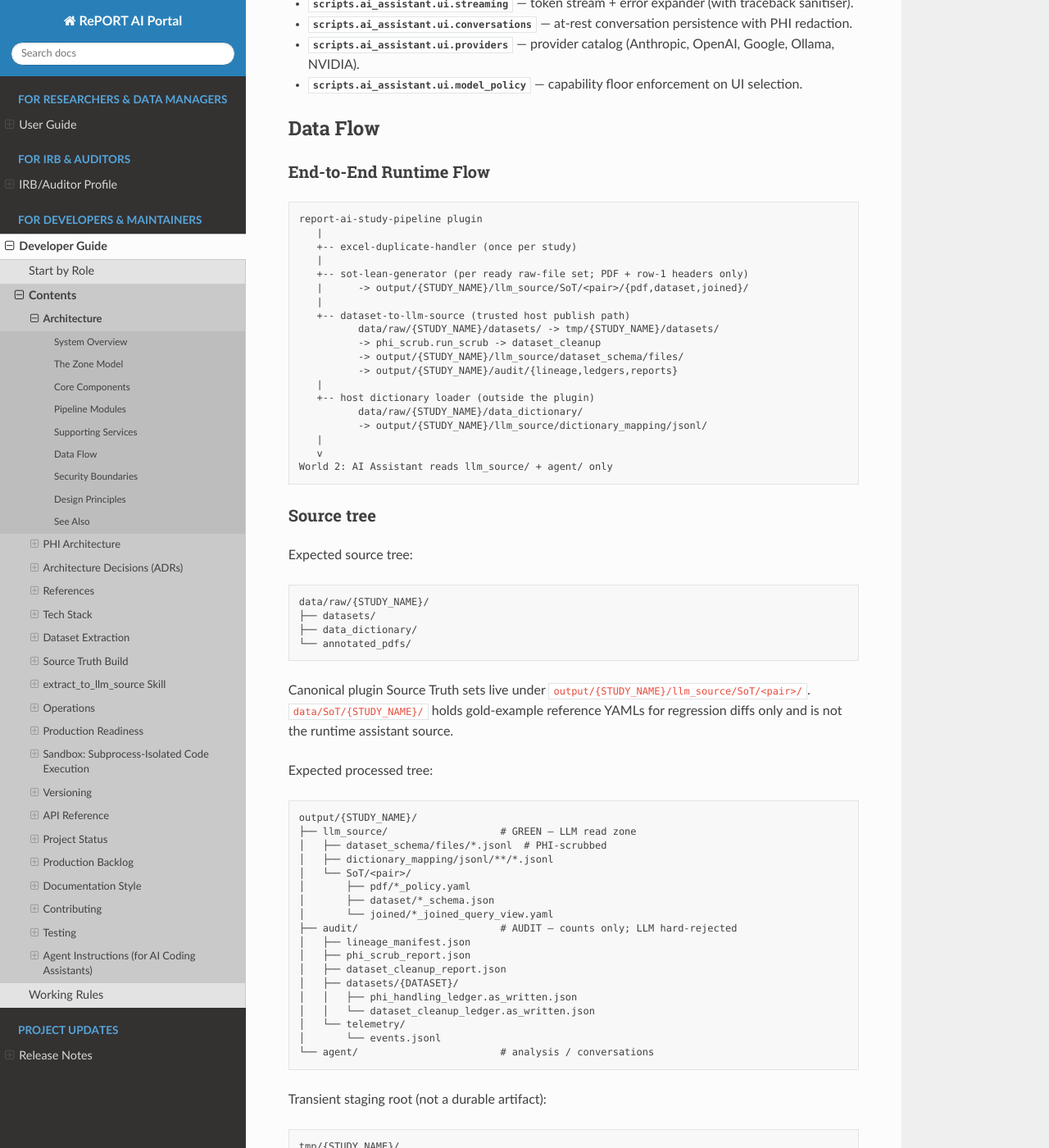
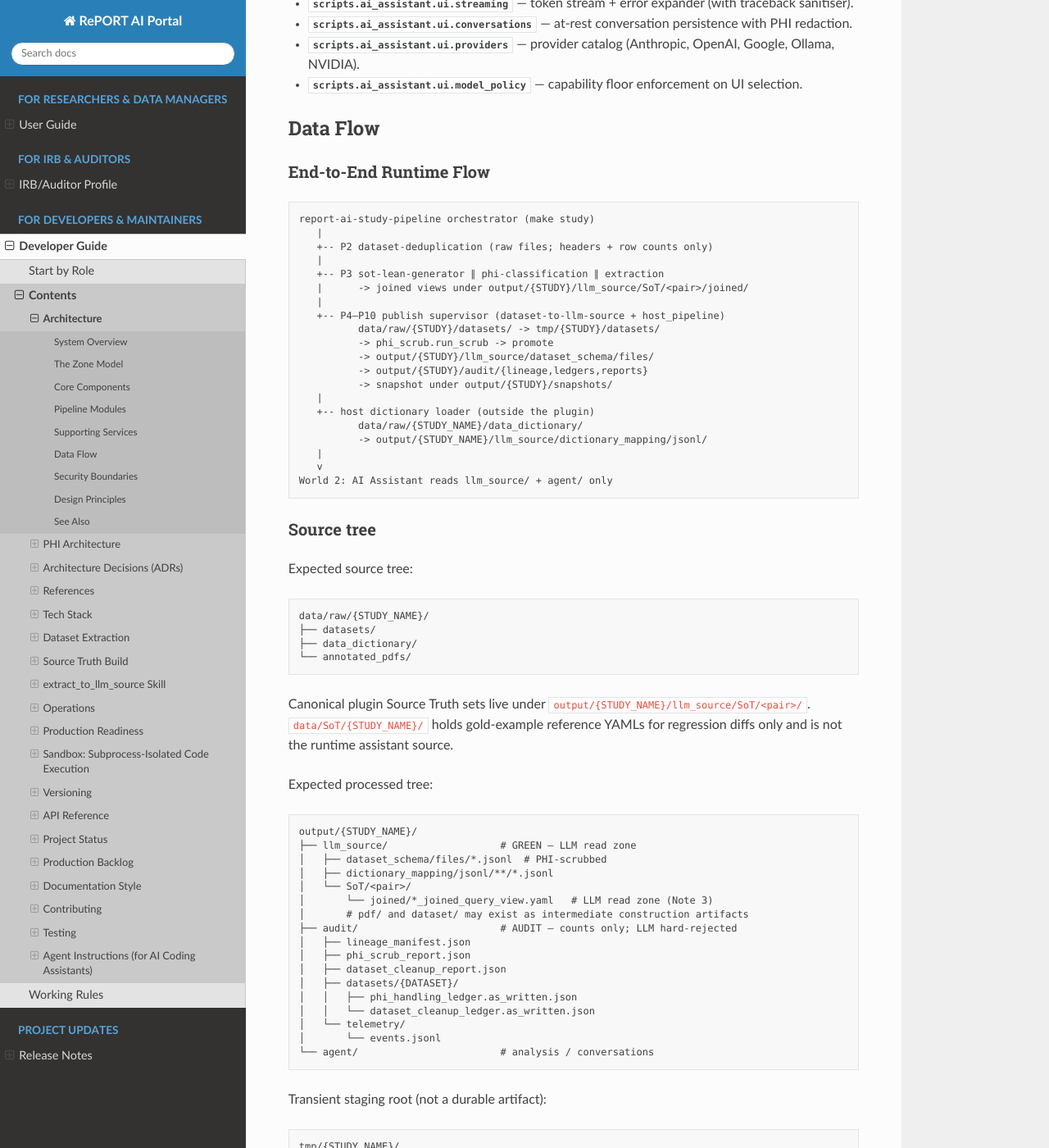
Before and after one commit to solomonsjoseph/RePORT-AI-Portal, a Sphinx documentation site: the page built from docs/sphinx/developer_guide/architecture.rst, in a window 1280 px wide and 1400 px high, scrolled down 7659 px. Shown: the whole window at 82% size. Built offline with Sphinx 7.4.7 and the Read the Docs theme 3.1.0, drawn with Linux system fonts in a browser that asks for light colours; some of the changed text lies outside the part shown.

Commit message:
docs(alignment): sync dedup SKILL and sphinx with Note 3/4/18
Final loop pass: dataset-deduplication SKILL matches raw_file_dedup; sphinx
guides describe 10-phase orchestrator and joined-view-only LLM SoT access.

Co-authored-by: Cursor <cursoragent@cursor.com>

```diff
--- a/docs/sphinx/developer_guide/architecture.rst
+++ b/docs/sphinx/developer_guide/architecture.rst
@@ -119,13 +119,13 @@ source-truth build steps run.
 Pipeline Modules
 ----------------
 
-The plugin workflow is the active study-preparation coordinator:
+The plugin workflow is the active study-preparation coordinator
+(``make study STUDY=<name>`` — 10 phases):
 
-1. ``excel-duplicate-handler`` runs once per study.
-2. ``sot-lean-generator`` runs per raw-file set and may fan out across
-   independent sets.
-3. ``dataset-to-llm-source`` publishes PHI-safe dataset JSONL through the
-   host repo's lock-aware CLI and verifier.
+1. ``dataset-deduplication`` (phase 2 — raw-file tiers, Note 4).
+2. ``sot-lean-generator`` ∥ ``phi-classification`` ∥ extraction (phase 3).
+3. ``phi-scrubbing`` → audit verification → PHI guard gate → promote →
+   snapshot (phases 4–10 via the publish supervisor and orchestrator).
 
 The data dictionary is intentionally outside the plugin. It stays in
 ``main.py`` / ``scripts.extraction.load_dictionary`` and publishes dictionary
@@ -220,12 +220,10 @@ Source-Truth Set Creation (sot-lean-generator skill)
 ~~~~~~~~~~~~~~~~~~~~~~~~~~~~~~~~~~~~~~~~~~~~~~~~~~~~
 
 SoT production is the plugin's PDF/header phase. It produces one
-Source Truth set per raw-file set:
-``llm_source/SoT/<pair>/pdf/<form>_policy.yaml``,
-``llm_source/SoT/<pair>/dataset/<form>_schema.json``, and
-``llm_source/SoT/<pair>/joined/<form>_joined_query_view.yaml``. The phase
-mixes deterministic helpers with LLM reasoning and can run in parallel
-across independent ready raw-file sets.
+Source Truth set per raw-file set. The **LLM-facing** artifact is
+``llm_source/SoT/<pair>/joined/<form>_joined_query_view.yaml`` (Note 3).
+Intermediate ``pdf/*_policy.yaml`` and ``dataset/*_schema.json`` files are
+construction materials used to build the joined view.
 
 **Stage 0 — Source pack (deterministic)**
 
@@ -414,18 +412,19 @@ End-to-End Runtime Flow
 
 .. code-block:: text
 
-   report-ai-study-pipeline plugin
+   report-ai-study-pipeline orchestrator (make study)
       |
-      +-- excel-duplicate-handler (once per study)
+      +-- P2 dataset-deduplication (raw files; headers + row counts only)
       |
-      +-- sot-lean-generator (per ready raw-file set; PDF + row-1 headers only)
-      |      -> output/{STUDY_NAME}/llm_source/SoT/<pair>/{pdf,dataset,joined}/
+      +-- P3 sot-lean-generator ∥ phi-classification ∥ extraction
+      |      -> joined views under output/{STUDY}/llm_source/SoT/<pair>/joined/
       |
-      +-- dataset-to-llm-source (trusted host publish path)
-             data/raw/{STUDY_NAME}/datasets/ -> tmp/{STUDY_NAME}/datasets/
-             -> phi_scrub.run_scrub -> dataset_cleanup
-             -> output/{STUDY_NAME}/llm_source/dataset_schema/files/
-             -> output/{STUDY_NAME}/audit/{lineage,ledgers,reports}
+      +-- P4–P10 publish supervisor (dataset-to-llm-source + host_pipeline)
+             data/raw/{STUDY}/datasets/ -> tmp/{STUDY}/datasets/
+             -> phi_scrub.run_scrub -> promote
+             -> output/{STUDY}/llm_source/dataset_schema/files/
+             -> output/{STUDY}/audit/{lineage,ledgers,reports}
+             -> snapshot under output/{STUDY}/snapshots/
       |
       +-- host dictionary loader (outside the plugin)
              data/raw/{STUDY_NAME}/data_dictionary/
@@ -460,9 +459,8 @@ Expected processed tree:
    │   ├── dataset_schema/files/*.jsonl  # PHI-scrubbed
    │   ├── dictionary_mapping/jsonl/**/*.jsonl
    │   └── SoT/<pair>/
-   │       ├── pdf/*_policy.yaml
-   │       ├── dataset/*_schema.json
-   │       └── joined/*_joined_query_view.yaml
+   │       └── joined/*_joined_query_view.yaml   # LLM read zone (Note 3)
+   │       # pdf/ and dataset/ may exist as intermediate construction artifacts
    ├── audit/                        # AUDIT — counts only; LLM hard-rejected
    │   ├── lineage_manifest.json
    │   ├── phi_scrub_report.json
```
Also changed, not shown: docs/sphinx/developer_guide/agents.rst (+5 -5 lines), docs/sphinx/developer_guide/operations.rst (+9 -8 lines), plugins/report-ai-study-pipeline/skills/dataset-deduplication/SKILL.md (+24 -24 lines).
